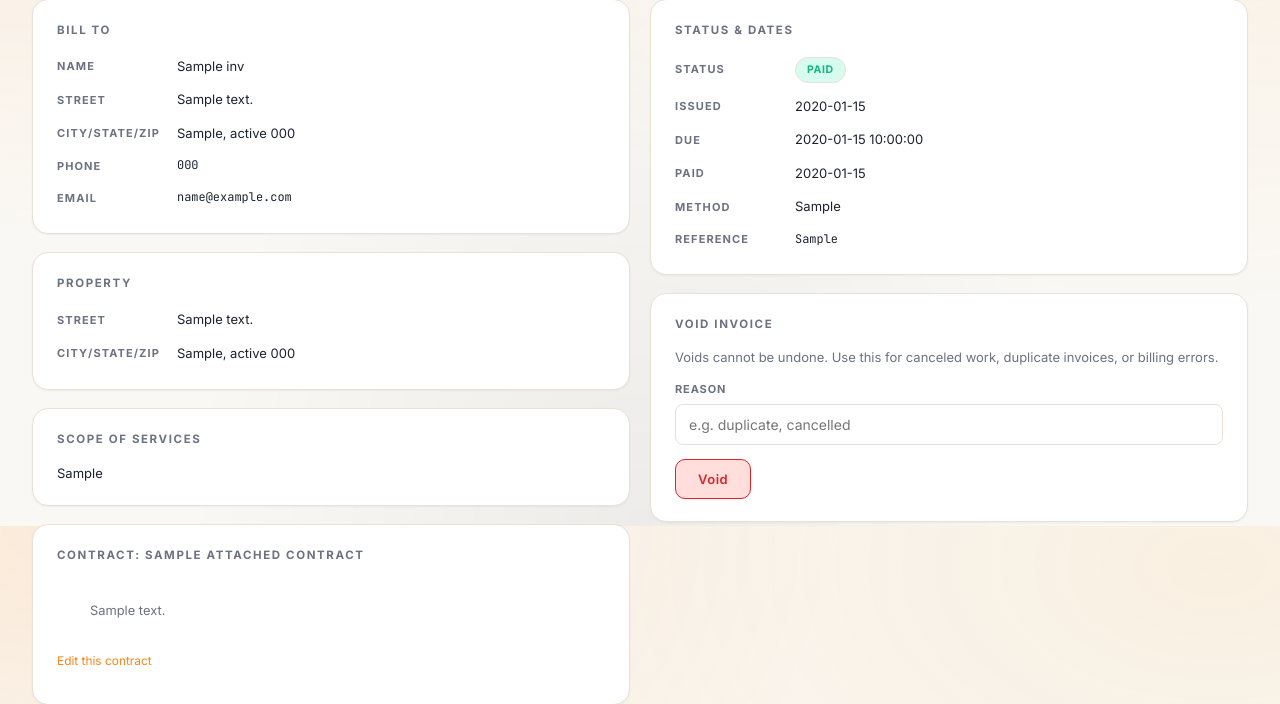
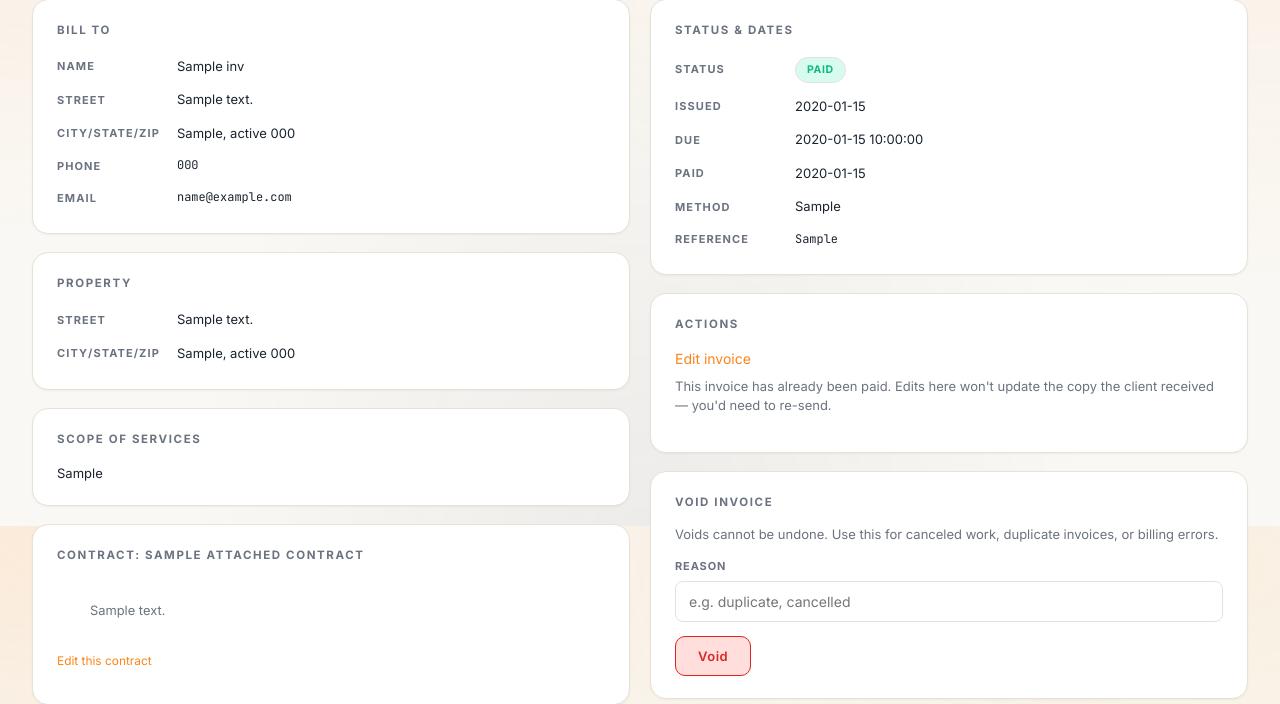
Before and after one commit to victorlazarus32/Permit-Solutions-Automation, a Python web app: template app/templates/invoice_detail.html in a window 1280 px wide. Shown: the part 274-978 px from the top of the page. Run offline with Jinja, Linux system fonts and the light colour scheme; the template is opened without the code that fills it: most values are stand-ins (such as "Sample title", 1, 10 or a date in 2020).

Commit message:
feat(invoices): allow editing of invoices in any status (except void)
Previous restriction blocked edits once an invoice moved to 'sent'/
'paid'/'overdue' — meaning typos or amount corrections required void
+ reissue. Loosened: any non-void invoice is editable. Edit button
shows on the detail page for draft, sent, partial, paid, and overdue
invoices; only void invoices stay locked.

When editing a non-draft invoice, the actions card replaces the
'Mark as sent' button with a small heads-up that edits here don't
update the copy already delivered.

Co-Authored-By: Claude Opus 4.7 <noreply@anthropic.com>

```diff
--- a/app/templates/invoice_detail.html
+++ b/app/templates/invoice_detail.html
@@ -131,14 +131,19 @@
       </div>
     </div>
 
-    {% if inv.status == 'draft' %}
+    {% if inv.status != 'void' %}
     <div class="lead-card">
       <h3 class="lead-card-title">Actions</h3>
       <a class="btn-secondary" href="{{ url_for('invoice_edit', invoice_id=inv.id) }}" style="display: block; margin-bottom: 8px;">Edit invoice</a>
-      <form method="POST" action="{{ url_for('invoice_mark_sent', invoice_id=inv.id) }}">
-        <button type="submit" class="btn-primary" style="width: 100%;">Mark as sent</button>
-      </form>
-      <p class="lead-card-desc" style="margin-top: 8px;">Once sent, the invoice is locked. Edits are no longer possible — void and reissue instead.</p>
+      {% if inv.status == 'draft' %}
+        <form method="POST" action="{{ url_for('invoice_mark_sent', invoice_id=inv.id) }}">
+          <button type="submit" class="btn-primary" style="width: 100%;">Mark as sent</button>
+        </form>
+      {% else %}
+        <p class="lead-card-desc" style="margin-top: 8px;">
+          This invoice has already been {{ inv.status }}. Edits here won't update the copy the client received — you'd need to re-send.
+        </p>
+      {% endif %}
     </div>
     {% endif %}
 
--- a/invoices.py
+++ b/invoices.py
@@ -284,8 +284,8 @@ def update_invoice(invoice_id: int, **fields) -> dict:
     totals if line_items or tax_rate change.
     """
     inv = get_invoice(invoice_id)
-    if inv["status"] != "draft":
-        raise ValueError(f"Invoice {inv['invoice_number']} is {inv['status']!r}; only drafts are editable.")
+    if inv["status"] == "void":
+        raise ValueError(f"Invoice {inv['invoice_number']} is voided and cannot be edited.")
 
     settable = {
         "client_name",
```
